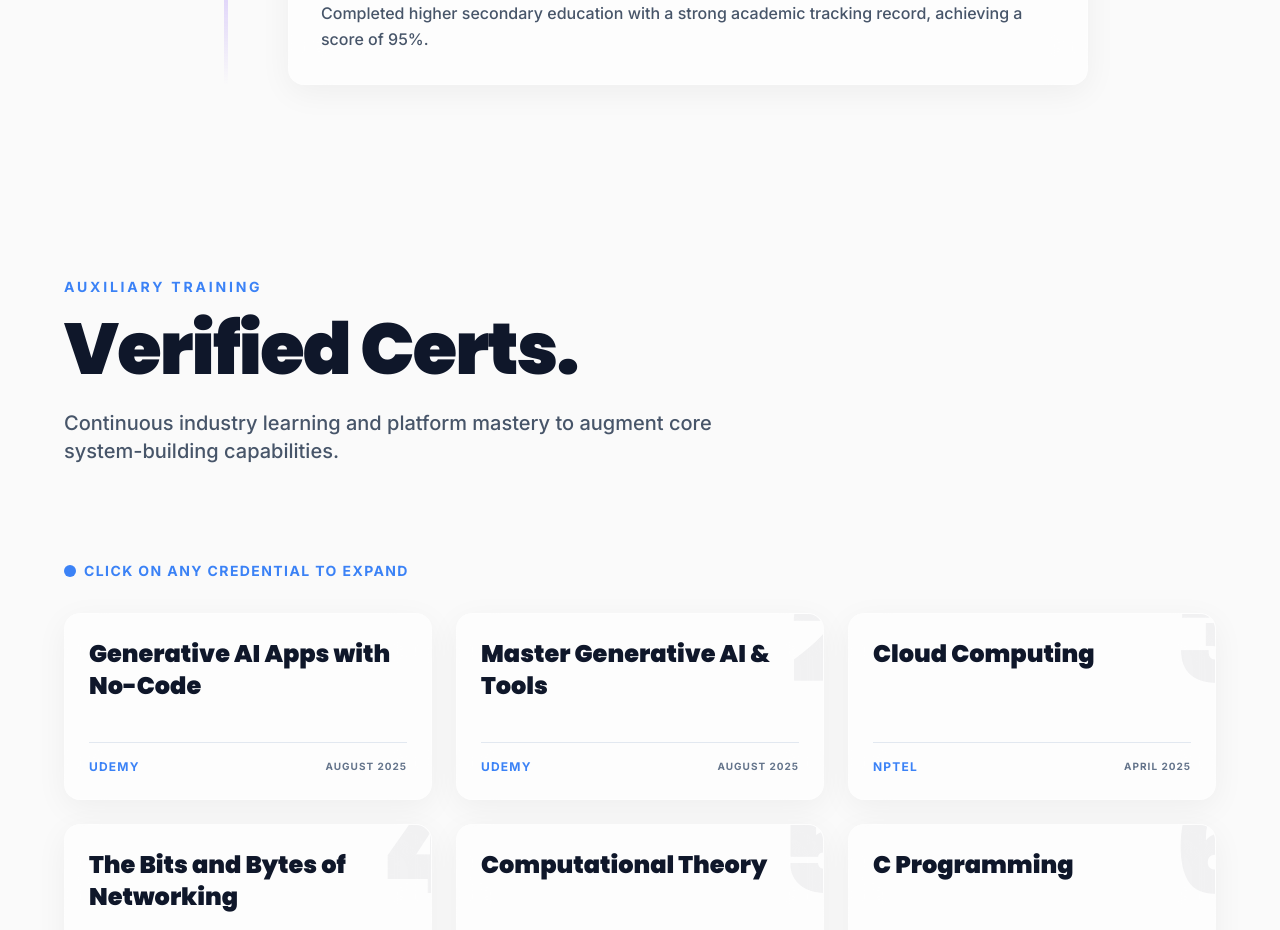
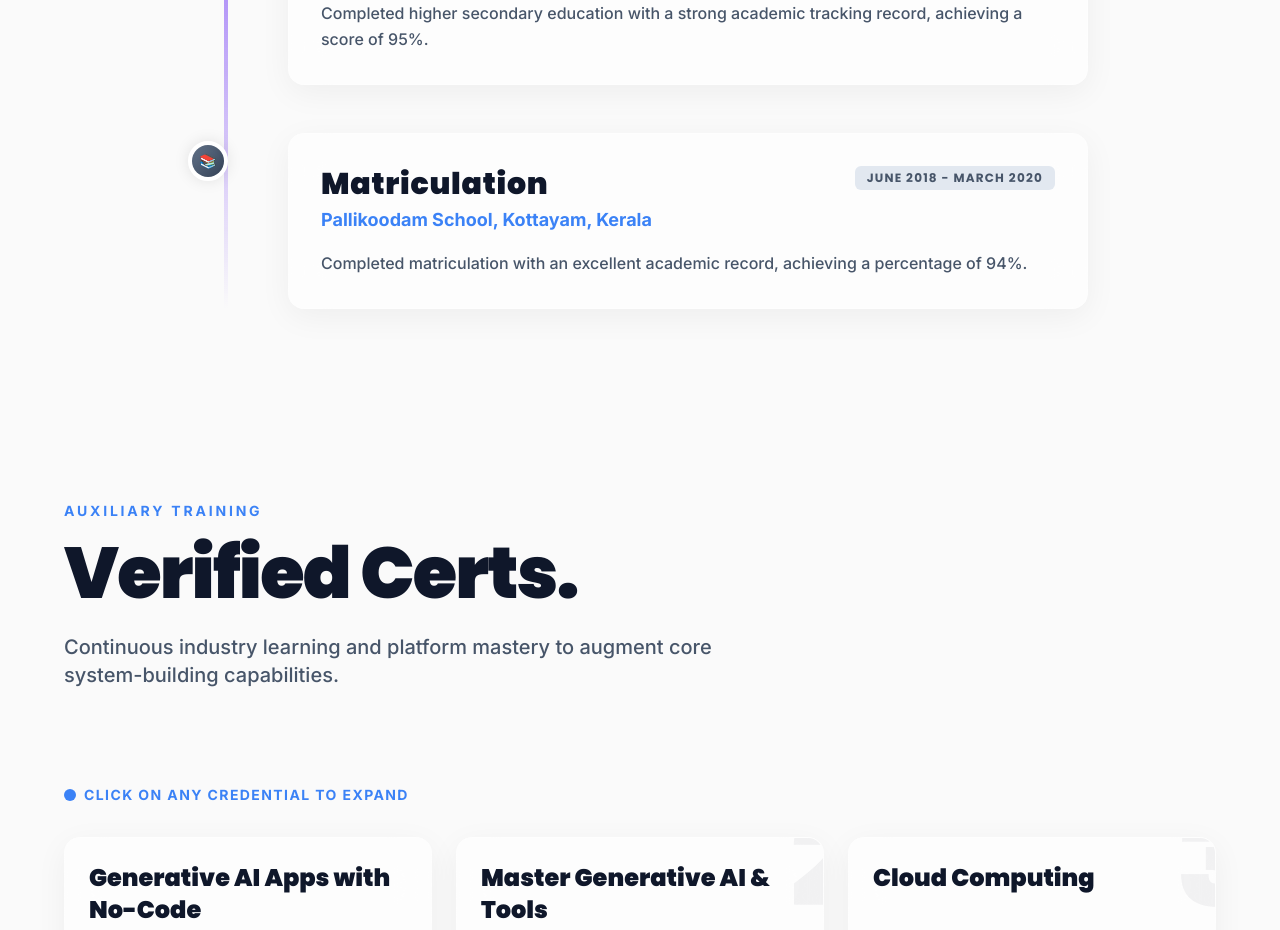
Before and after one commit to Vinayakrenjen/vinayak-portfolio, a React app: page / in a window 1280 px wide. Shown: the part 6500-7430 px from the top of the page. Built offline with nearby package versions, Linux system fonts and the light colour scheme; the HTML template or start-up script is replaced by a standard one.

Commit message:
feat(education): append matriculation milestone to timeline arc

```diff
--- a/src/components/Education.jsx
+++ b/src/components/Education.jsx
@@ -25,6 +25,14 @@ const educationData = [
     description: 'Completed higher secondary education with a strong academic tracking record, achieving a score of 95%.',
     color: 'from-slate-400 to-slate-600',
     icon: '🏫'
+  },
+  {
+    role: 'Matriculation',
+    company: 'Pallikoodam School, Kottayam, Kerala',
+    duration: 'June 2018 - March 2020',
+    description: 'Completed matriculation with an excellent academic record, achieving a percentage of 94%.',
+    color: 'from-slate-500 to-slate-700',
+    icon: '📚'
   }
 ];
 
```
